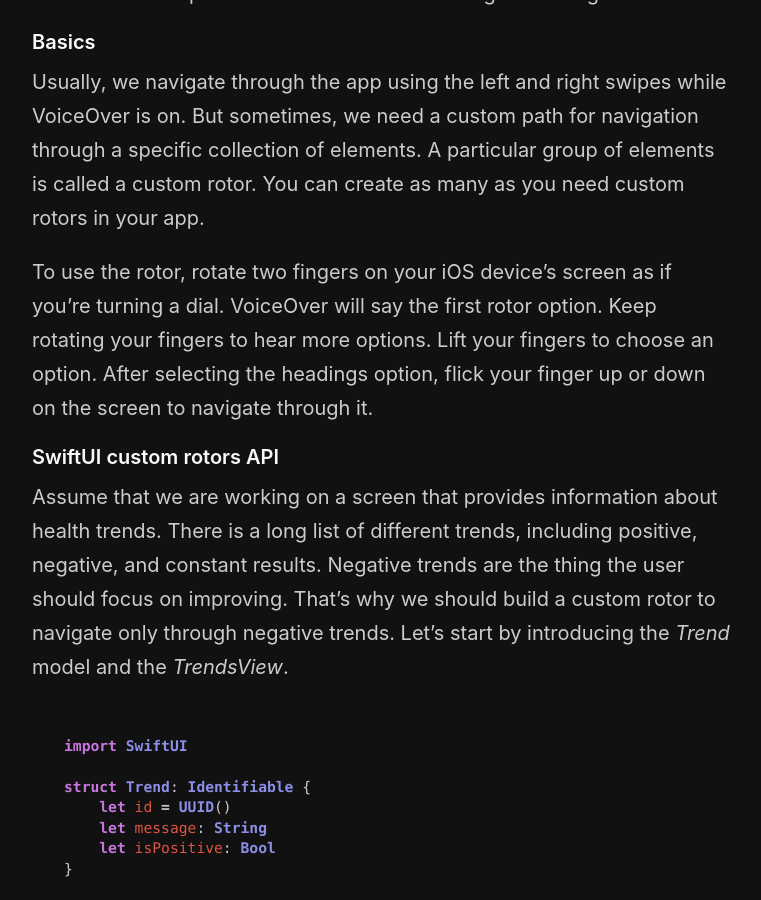
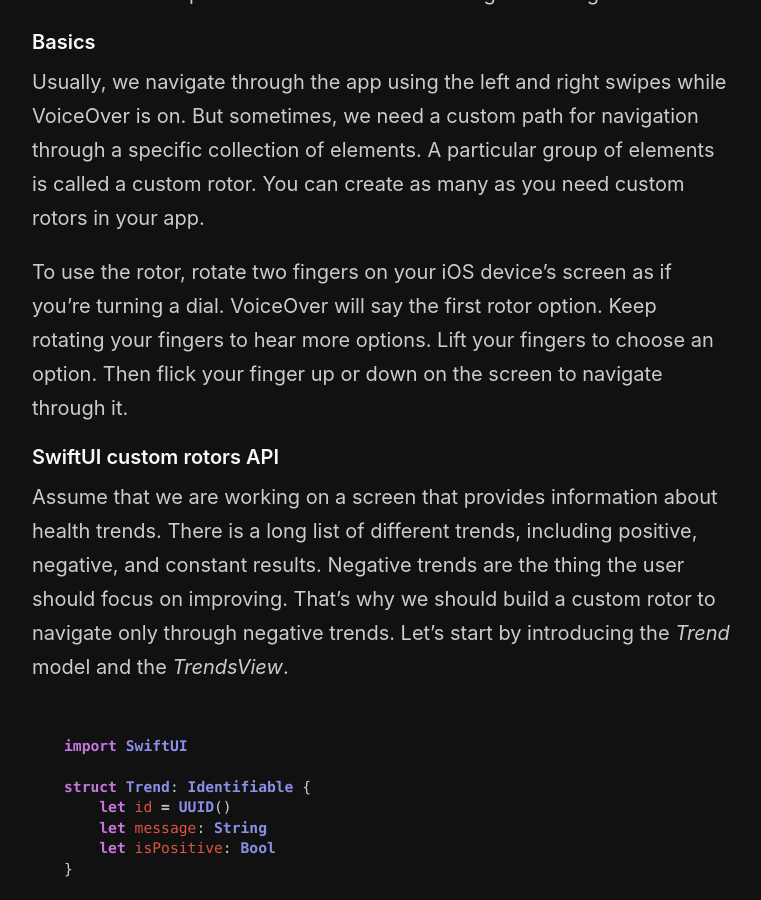
Before and after one commit to mecid/mecid.github.io, a Jekyll site: the page built from _posts/2021-09-14-accessibility-rotors-in-swiftui.md, in a window 1280 px wide and 900 px high, scrolled down 402 px. Shown: the whole window, without its empty margins (258-1019 px from the left). Built offline with Jekyll 4.4.1, drawn with Linux system fonts in a browser that asks for light colours.

Commit message:
rotors basics improved

```diff
--- a/_posts/2021-09-14-accessibility-rotors-in-swiftui.md
+++ b/_posts/2021-09-14-accessibility-rotors-in-swiftui.md
@@ -10,7 +10,7 @@
 #### Basics
 Usually, we navigate through the app using the left and right swipes while VoiceOver is on. But sometimes, we need a custom path for navigation through a specific collection of elements. A particular group of elements is called a custom rotor. You can create as many as you need custom rotors in your app.
 
-To use the rotor, rotate two fingers on your iOS device's screen as if you're turning a dial. VoiceOver will say the first rotor option. Keep rotating your fingers to hear more options. Lift your fingers to choose an option. After selecting the headings option, flick your finger up or down on the screen to navigate through it.
+To use the rotor, rotate two fingers on your iOS device's screen as if you're turning a dial. VoiceOver will say the first rotor option. Keep rotating your fingers to hear more options. Lift your fingers to choose an option. Then flick your finger up or down on the screen to navigate through it.
 
 #### SwiftUI custom rotors API
 Assume that we are working on a screen that provides information about health trends. There is a long list of different trends, including positive, negative, and constant results. Negative trends are the thing the user should focus on improving. That's why we should build a custom rotor to navigate only through negative trends. Let's start by introducing the *Trend* model and the *TrendsView*.
```
